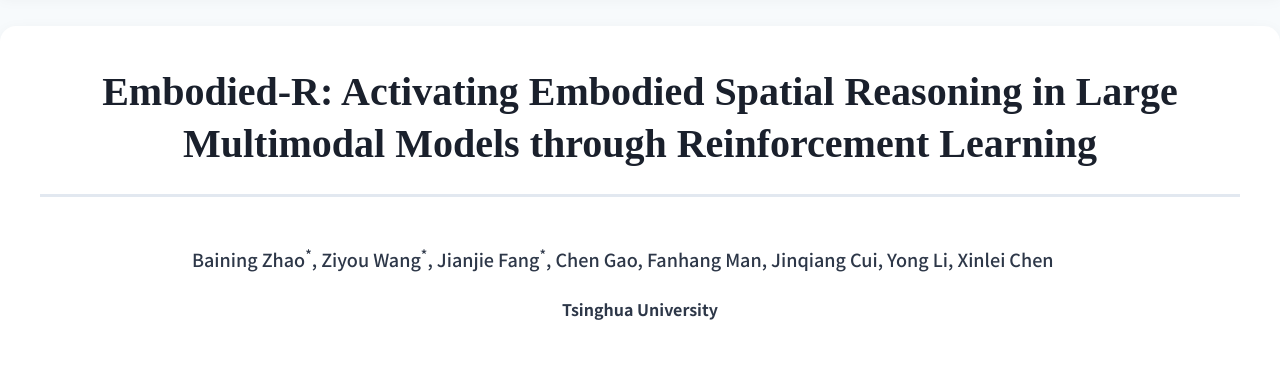
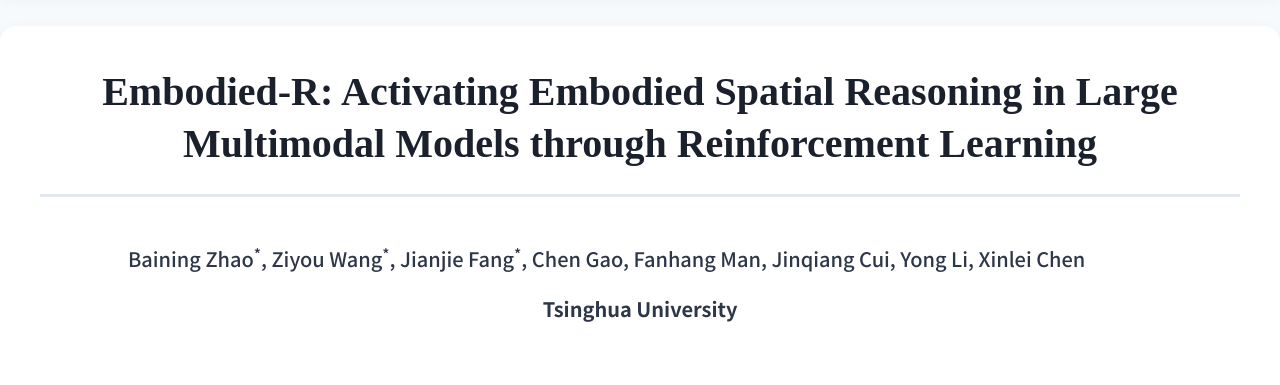
Before and after one commit to EmbodiedCity/Embodied-R, a plain HTML site: page index.html in a window 1280 px wide. Shown: the part 73-458 px from the top of the page. Drawn offline with nearby package versions, Linux system fonts and the light colour scheme.

Commit message:
larger font

```diff
--- a/index.html
+++ b/index.html
@@ -588,8 +588,8 @@
 
         <div class="authors-section fade-in my-6">
             <div class="flex flex-col items-center">
-                <div class="w-full max-w-4xl mx-auto text-center">
-                    <p class="text-lg mb-3 font-medium" style="white-space: nowrap; overflow-x: auto; padding-bottom: 10px;">
+                <div class="w-full max-w-5xl mx-auto text-center">
+                    <p class="text-xl mb-3 font-medium" style="white-space: nowrap; overflow-x: auto; padding-bottom: 10px;">
                         <span class="author-name">Baining Zhao<sup>*</sup></span>, <span class="author-name">Ziyou Wang<sup>*</sup></span>, <span class="author-name">Jianjie Fang<sup>*</sup></span>, <span class="author-name">Chen Gao</span>, <span class="author-name">Fanhang Man</span>, <span class="author-name">Jinqiang Cui</span>, <span class="author-name">Yong Li</span>, <span class="author-name">Xinlei Chen</span>
                     </p>
 
@@ -600,7 +600,7 @@
                         </div>
                     </div> -->
                     <div class="mb-4">
-                        <div class="inline-block font-bold">
+                        <div class="inline-block font-bold text-xl">
                             <i class="fas fa-university text-primary-color mr-1"></i>
                             <span>Tsinghua University</span>
                         </div>
```
